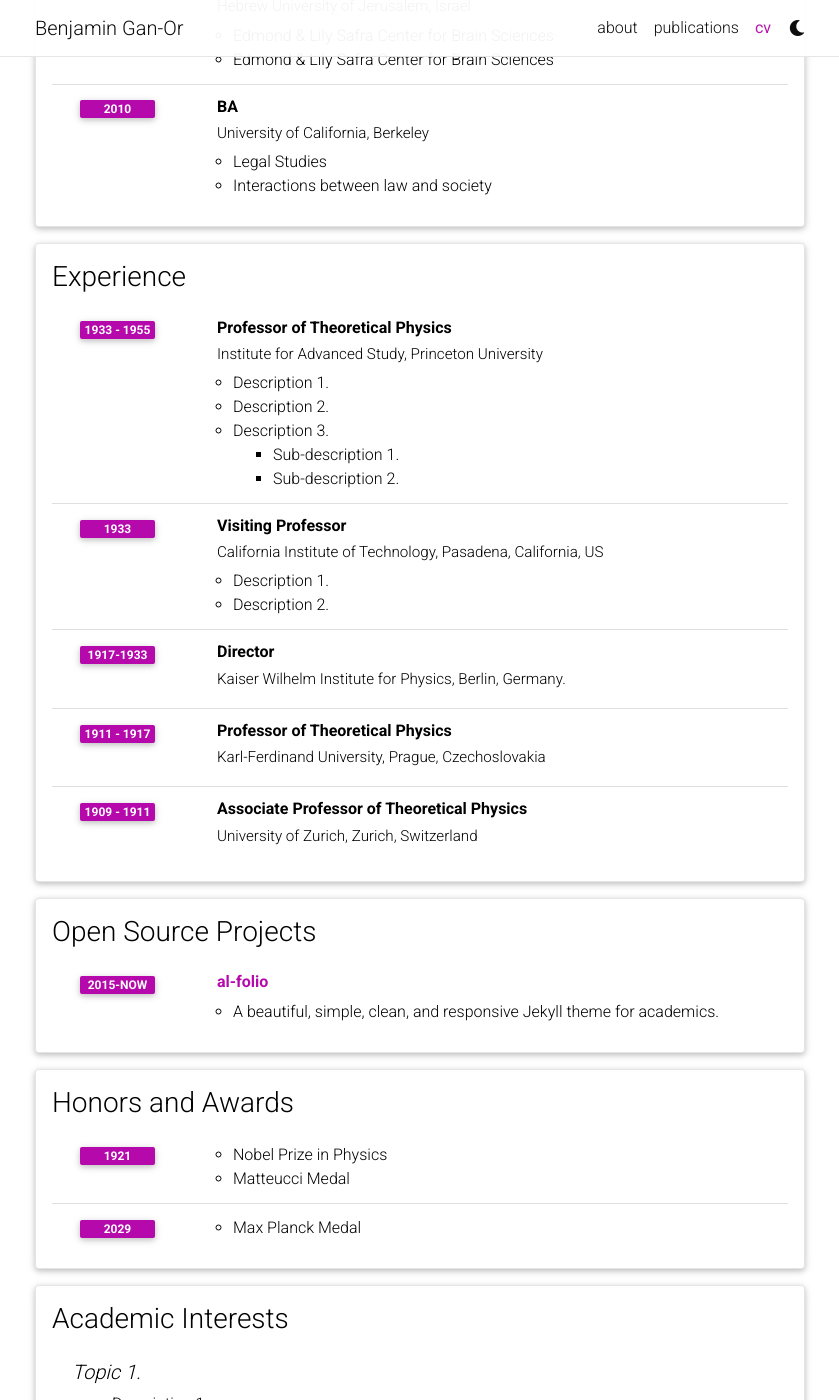
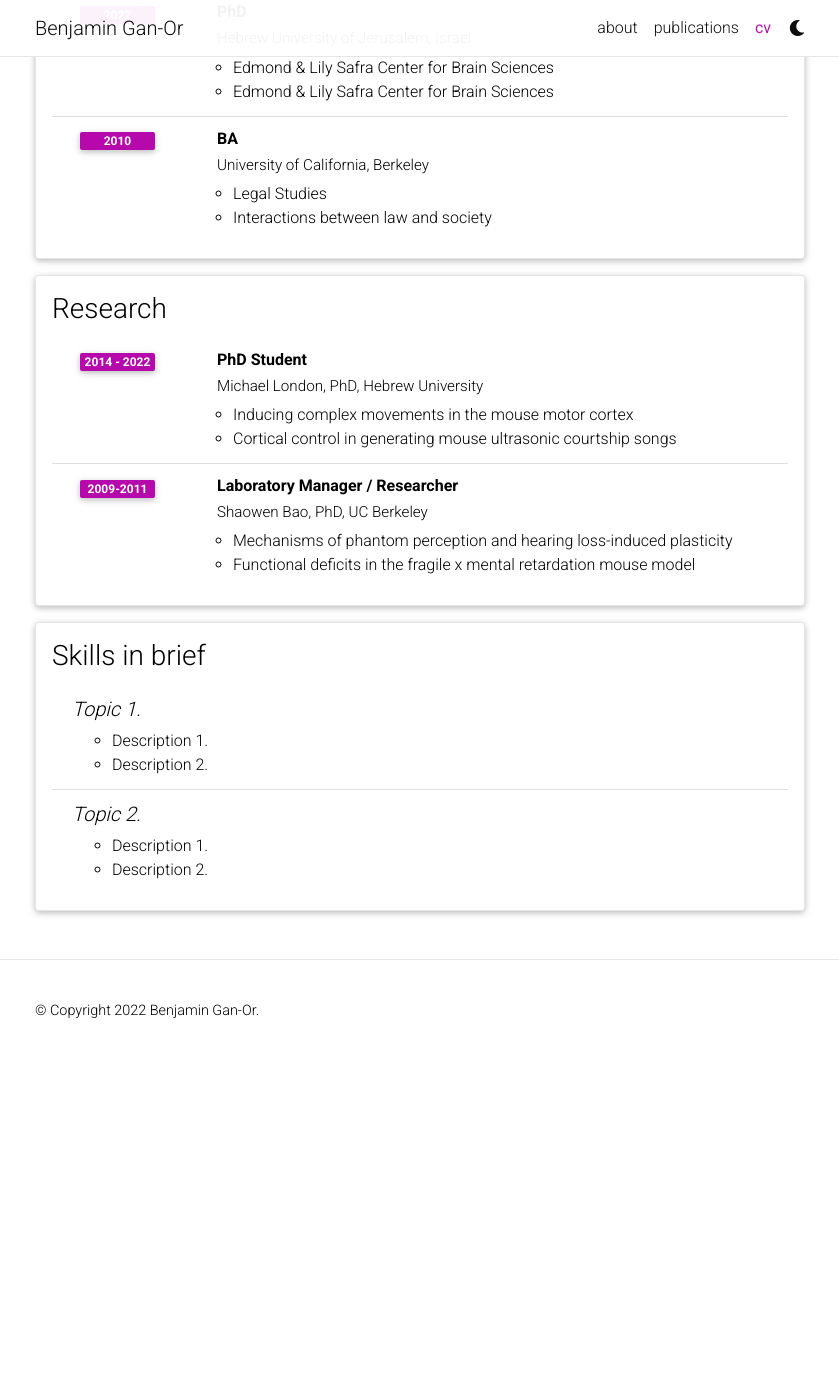
Before and after one commit to benganor/BGO, a Jekyll site: the page built from _pages/cv.md, in a window 1280 px wide and 1400 px high, scrolled down 432 px. Shown: the whole window, without its empty margins (220-1059 px from the left). Built offline with Jekyll 4.4.1, drawn with Linux system fonts in a browser that asks for light colours; comment, search, counter and statistics services are not loaded; a style sheet for code colours, icons or effects is not loaded; after the commit the page ends 1494 px from its top, so only the background shows below that; some of the changed text lies outside the part shown.

Commit message:
Update cv.yml

```diff
--- a/_data/cv.yml
+++ b/_data/cv.yml
@@ -3,7 +3,7 @@
   contents:
     - name: Full Name
       value: Benjamin Gan-Or
-      name: Current Location
+    - name: Current Location
       value: Jerusalem, Israel
 
 - title: Education
@@ -26,58 +26,42 @@
         - Legal Studies
         - Interactions between law and society
 
-- title: Experience
+- title: Research
   type: time_table
   contents:
-    - title: Professor of Theoretical Physics
-      institution: Institute for Advanced Study, Princeton University
-      year: 1933 - 1955
+    - title: PhD Student
+      institution: Michael London, PhD, Hebrew University
+      year: 2014 - 2022
       description:
-        - Description 1.
-        - Description 2.
-        - title: Description 3.
-          contents:
-            - Sub-description 1.
-            - Sub-description 2.
-    - title: Visiting Professor
-      institution: California Institute of Technology, Pasadena, California, US
-      year: 1933
+        - Inducing complex movements in the mouse motor cortex
+        - Cortical control in generating mouse ultrasonic courtship songs
+    - title: Laboratory Manager / Researcher
+      institution: Shaowen Bao, PhD, UC Berkeley
+      year: 2009-2011
       description:
-        - Description 1.
-        - Description 2.
+        - Mechanisms of phantom perception and hearing loss-induced plasticity
+        - Functional deficits in the fragile x mental retardation mouse model
 
-    - title: Director
-      institution: Kaiser Wilhelm Institute for Physics, Berlin, Germany.
-      year: 1917-1933
 
-    - title: Professor of Theoretical Physics
-      institution: Karl-Ferdinand University, Prague, Czechoslovakia
-      year: 1911 - 1917
-      description:
+#- title: Open Source Projects
+#  type: time_table
+#  contents:
+#    - title: <a href="https://github.com/alshedivat/al-folio">al-folio</a>
+#      year: 2015-now
+#      description: A beautiful, simple, clean, and responsive Jekyll theme for academics.
 
-    - title: Associate Professor of Theoretical Physics
-      institution: University of Zurich, Zurich, Switzerland
-      year: 1909 - 1911
+#- title: Honors and Awards
+#  type: time_table
+#  contents:
+#    - year: 1921
+#      items:
+#        - Nobel Prize in Physics
+#        - Matteucci Medal
+#    - year: 2029
+#      items:
+#        - Max Planck Medal
 
-- title: Open Source Projects
-  type: time_table
-  contents:
-    - title: <a href="https://github.com/alshedivat/al-folio">al-folio</a>
-      year: 2015-now
-      description: A beautiful, simple, clean, and responsive Jekyll theme for academics.
-
-- title: Honors and Awards
-  type: time_table
-  contents:
-    - year: 1921
-      items:
-        - Nobel Prize in Physics
-        - Matteucci Medal
-    - year: 2029
-      items:
-        - Max Planck Medal
-
-- title: Academic Interests
+- title: Skills in brief
   type: nested_list
   contents:
     - title: Topic 1.
@@ -89,7 +73,7 @@
         - Description 1.
         - Description 2.
 
-- title: Other Interests
-  type: list
-  contents:
-    - <u>Hobbies:</u> Hobby 1, Hobby 2, etc.
+#- title: Other Interests
+#  type: list
+#  contents:
+#    - <u>Hobbies:</u> Hobby 1, Hobby 2, etc.
```
